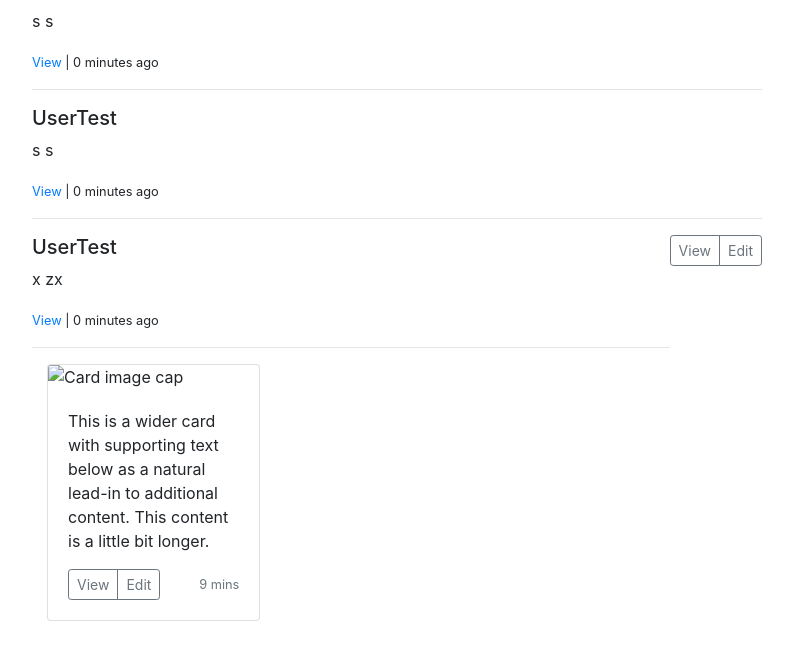
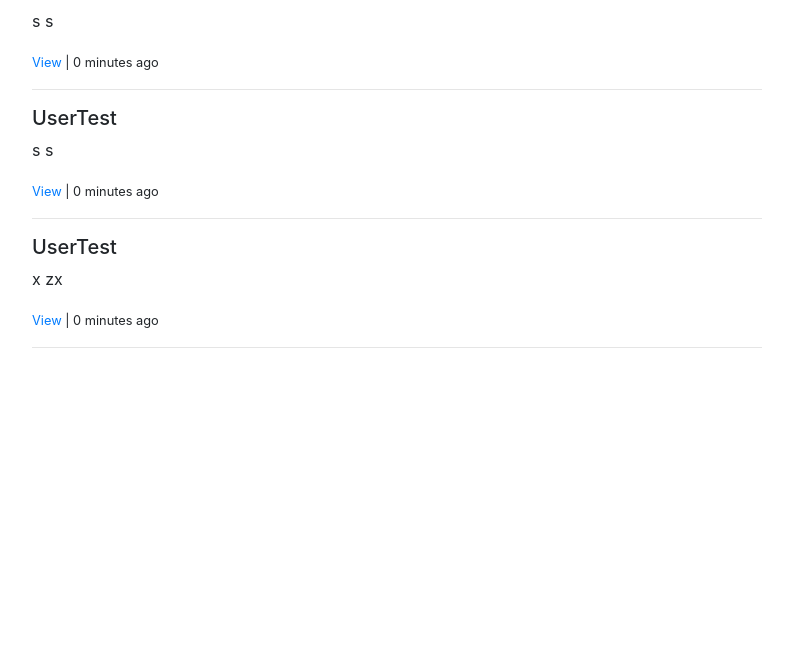
Before and after one commit to IrinaSerova/JustTweet, a Django app: page / in a window 1280 px wide. Shown: the part 1090-1735 px from the top of the page, without its empty margins (243-1036 px from the left). After the commit the page ends 1438 px from the top, so only its background shows below. Run offline with Django 3.2, Linux system fonts and the light colour scheme; data comes from the database, SQL or seed files in the repository; both versions use the stored data as it was after the commit; some libraries are stand-ins or nearby versions.

Commit message:
first commit

```diff
--- a/JustTweet/settings.py
+++ b/JustTweet/settings.py
@@ -121,8 +121,7 @@
 
 STATIC_URL = '/static/'
 STATICFILES_DIRS = [
-    # will not be served, long term storage
-    os.path.join(BASE_DIR, "static"),
+    os.path.join(BASE_DIR, 'static'),
 ]
 
 STATIC_ROOT = os.path.join(BASE_DIR, 'static')
--- a/static/css/custom.css
+++ b/static/css/custom.css
@@ -1,6 +1,7 @@
  body {
     background-color: #1da1f2;
     font-family: sans-serif;
+    color: #1da1f2;
   }
   a {
     color: #1da1f2;
--- a/templates/base.html
+++ b/templates/base.html
@@ -1,4 +1,4 @@
-{% load static %}
+{% load staticfiles %}
 <!doctype html>
 <html lang="en">
 <head>
--- a/tweets/templates/tweets/list_view.html
+++ b/tweets/templates/tweets/list_view.html
@@ -29,31 +29,7 @@
 
 		{%endfor%}
 	</div>
-	  <div class="d-flex justify-content-between align-items-center">
-                    <div class="btn-group">
-                      <button type="button" class="btn btn-sm btn-outline-secondary">View</button>
-                      <button type="button" class="btn btn-sm btn-outline-secondary">Edit</button>
-                    </div>
 
-		</div>
 </div>
-<div class="container">
-	<div class="row">
-            <div class="col-md-4">
-              <div class="card mb-4 box-shadow">
-                <img class="card-img-top" data-src="holder.js/100px225?theme=thumb&bg=55595c&fg=eceeef&text=Thumbnail" alt="Card image cap">
-                <div class="card-body">
-                  <p class="card-text">This is a wider card with supporting text below as a natural lead-in to additional content. This content is a little bit longer.</p>
-                  <div class="d-flex justify-content-between align-items-center">
-                    <div class="btn-group">
-                      <button type="button" class="btn btn-sm btn-outline-secondary">View</button>
-                      <button type="button" class="btn btn-sm btn-outline-secondary">Edit</button>
-                    </div>
-                    <small class="text-muted">9 mins</small>
-                  </div>
-                </div>
-              </div>
-            </div>
-            </div>
-</div>
+
 {%endblock%}
```
Also changed, not shown: db.sqlite3, 1 other file.
